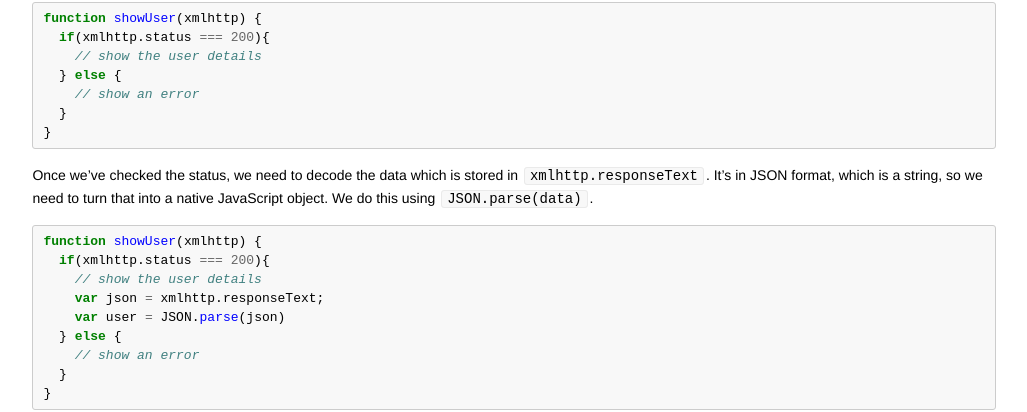
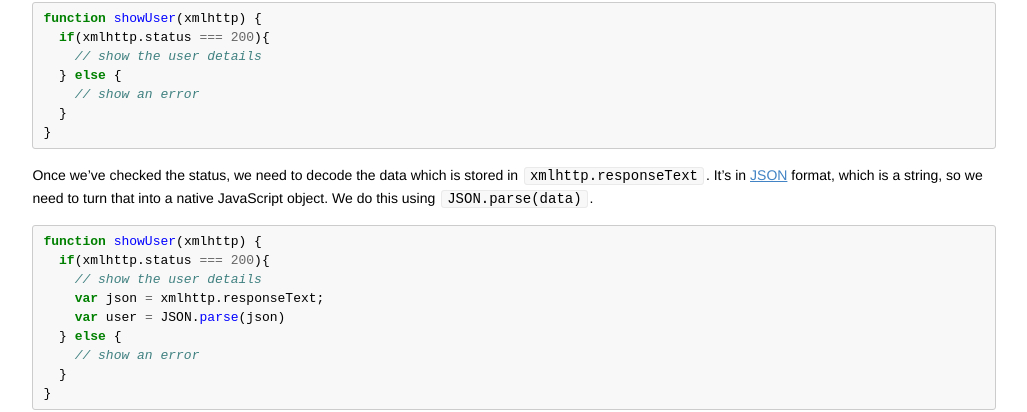
Before and after one commit to codebar/tutorials, a Jekyll site: the page built from js/lesson4/tutorial.md, in a window 1280 px wide and 900 px high, scrolled down 3829 px. Shown: the part 93-505 px from the top of the window, without its empty margins (126-1153 px from the left). Built offline with Jekyll 4.4.1, drawn with Linux system fonts in a browser that asks for light colours; Markdown is read by kramdown in place of the engine named in the settings; part of the change alters nothing that is shown.

````diff
--- a/js/lesson4/tutorial.md
+++ b/js/lesson4/tutorial.md
@@ -165,7 +165,7 @@ function showUser(xmlhttp) {
 }
 ```
 
-Once we've checked the status, we need to decode the data which is stored in `xmlhttp.responseText`. It's in JSON format, which is a string, so we need to turn that into a native JavaScript object. We do this using `JSON.parse(data)`.
+Once we've checked the status, we need to decode the data which is stored in `xmlhttp.responseText`. It's in [JSON](http://www.json.org/) format, which is a string, so we need to turn that into a native JavaScript object. We do this using `JSON.parse(data)`.
 
 ```js
 function showUser(xmlhttp) {
````
